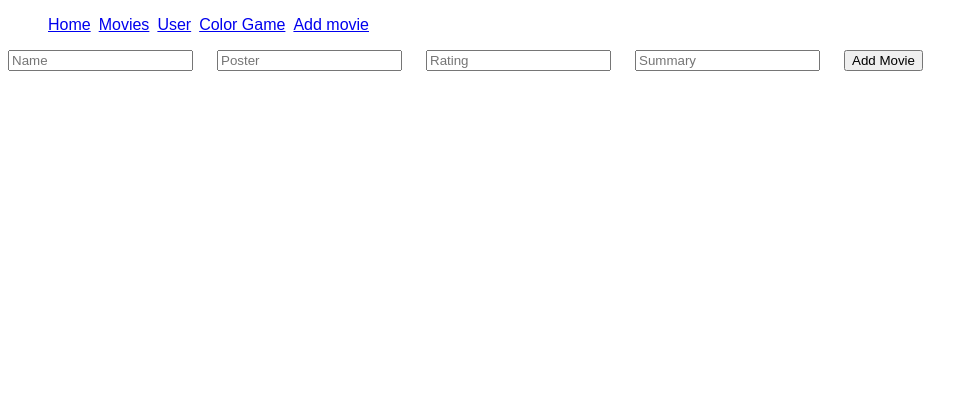
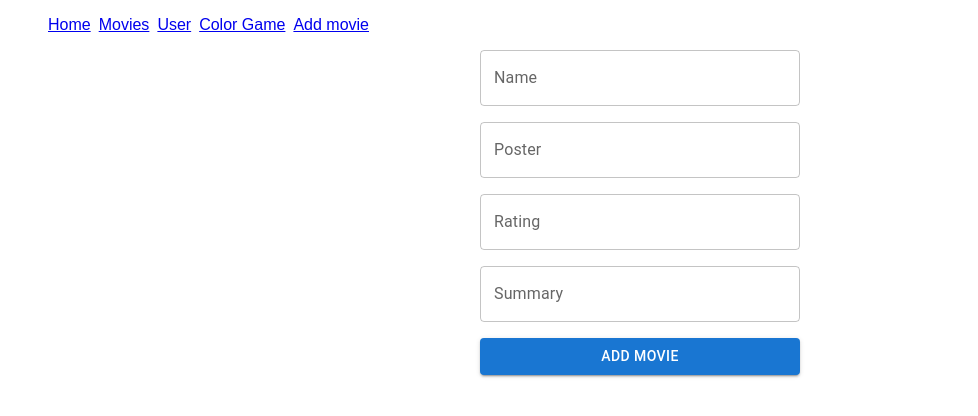
Before and after one commit to Z-Noloyiso/my-app, a React (Vite) app: page /movies/add in a window 1280 px wide. Shown: the top 416 px of the page, without its empty margins (0-978 px from the left). Built offline with nearby package versions, Linux system fonts and the light colour scheme.

Commit message:
material ui

```diff
--- a/package.json
+++ b/package.json
@@ -10,6 +10,10 @@
     "preview": "vite preview"
   },
   "dependencies": {
+    "@emotion/react": "^11.14.0",
+    "@emotion/styled": "^11.14.1",
+    "@mui/icons-material": "^9.2.0",
+    "@mui/material": "^9.2.0",
     "react": "^19.2.7",
     "react-dom": "^19.2.7",
     "react-router": "^8.1.0"
--- a/src/App.jsx
+++ b/src/App.jsx
@@ -16,7 +16,9 @@ import { INITIAL_MOVIES } from "./movie/INITIAL_MOVIES";
 // Default export (only one per file)
 export default function App() {
   const names = ["Staesha", "Lauren", "Zulu", "Nolo"];
-   const [moviesList, setMoviesList] = useState(INITIAL_MOVIES);
+
+  //Lifting the state up: done when you want to share data between siblings
+  const [moviesList, setMoviesList] = useState(INITIAL_MOVIES);
   // Array Strings -> Array of JSX (Transform)
 
   return (
@@ -28,7 +30,7 @@ export default function App() {
       <header>
       <nav>
       <ul className="nav">
-        <li><NavLink to="/"> Home </NavLink> </li>
+      <li><NavLink to="/"> Home </NavLink> </li>
       <li><NavLink to="/movies"> Movies </NavLink> </li>
       <li> <NavLink to="/users"> User    </NavLink>    </li>
       <li><NavLink to="/color-game"> Color Game </NavLink> </li>
--- a/src/index.css
+++ b/src/index.css
@@ -100,3 +100,11 @@ section{
     gap:0.5rem;
 
 }
+
+.add-movie-form{
+  display:flex;
+  flex-direction: column;
+  gap:1rem;
+  max-width: 20rem;
+  margin:0 auto;
+}
--- a/src/pages/AddMovie.jsx
+++ b/src/pages/AddMovie.jsx
@@ -1,4 +1,8 @@
 import { useState } from "react";
+import Button from '@mui/material/Button';
+import Box from '@mui/material/Box';
+import TextField from '@mui/material/TextField';
+
 
 
 export function AddMovie({ moviesList, setMoviesList }) {
@@ -11,8 +15,22 @@ export function AddMovie({ moviesList, setMoviesList }) {
     summary: "",
   });
 
-  return <section>
-    <input
+  return <section className="add-movie-form">
+
+      <TextField id="outlined-basic" label="Name" variant="outlined" onChange={(event) => setMovie({ ...movie, name: event.target.value })}/>
+      <TextField id="outlined-basic" label="Poster" variant="outlined" onChange={(event) => setMovie({ ...movie, name: event.target.value })}/>
+      <TextField id="outlined-basic" label="Rating" variant="outlined" onChange={(event) => setMovie({ ...movie, name: event.target.value })}/>
+      <TextField id="outlined-basic" label="Summary" variant="outlined" onChange={(event) => setMovie({ ...movie, name: event.target.value })}/>
+
+      <Button variant="contained"
+      onClick={() => {
+        setMoviesList([movie, ...moviesList]);
+      }}
+    >
+      Add Movie
+    </Button>
+
+    {/* <input
       type="text"
       placeholder="Name"
       onChange={(event) => setMovie({ ...movie, name: event.target.value })} />
@@ -33,15 +51,9 @@ export function AddMovie({ moviesList, setMoviesList }) {
     <input
       type="text"
       placeholder="Summary"
-      onChange={(event) => setMovie({ ...movie, summary: event.target.value })} />
+      onChange={(event) => setMovie({ ...movie, summary: event.target.value })} />  */}
 
-    <button
-      onClick={() => {
-        setMoviesList([movie, ...moviesList]);
-      }}
-    >
-      Add Movie
-    </button>
+
   </section>;
 
 
```
Also changed, not shown: src/concepts/notes.md (+3 -0 lines), 1 other file (tests, documents, lock files or other folders).
